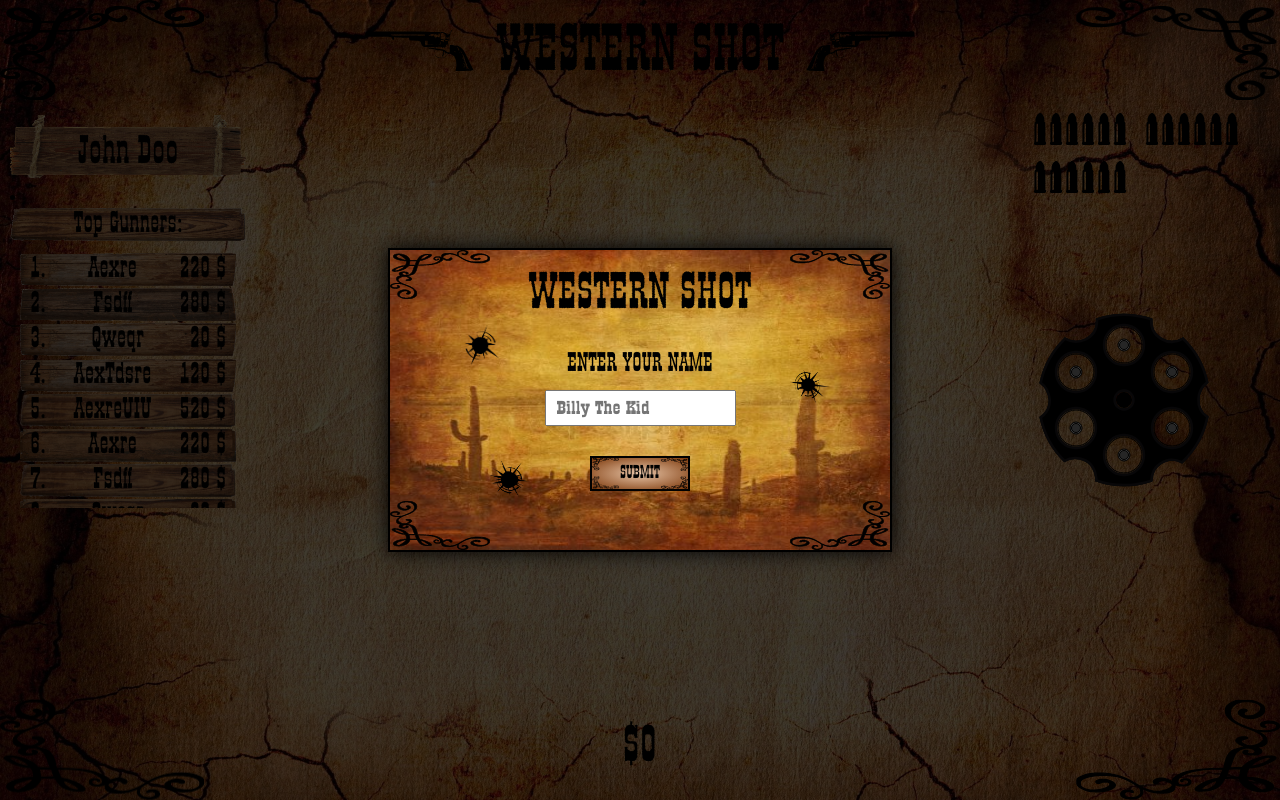
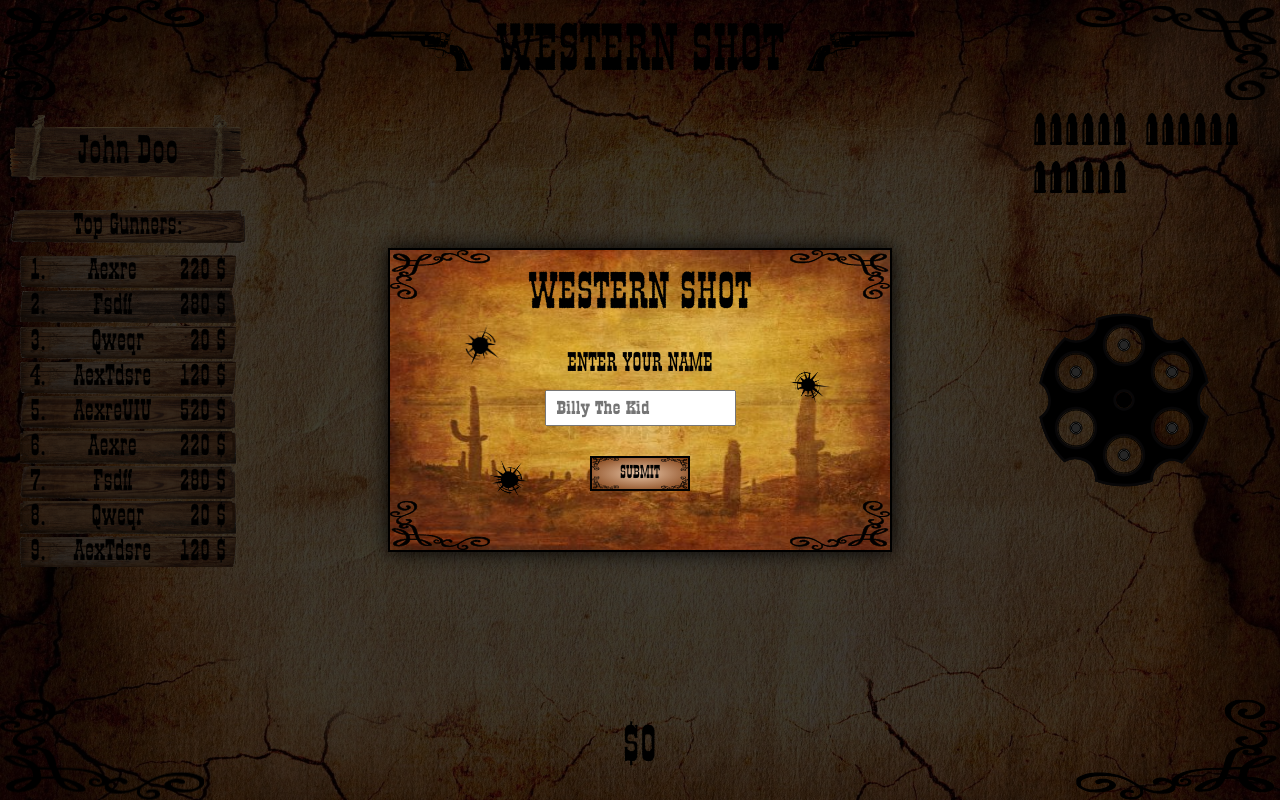
Before and after one commit to Cestrus/react_western_shooter, a React (Create React App) app: page / in a window 1280 px wide. Built offline with nearby package versions, Linux system fonts and the light colour scheme.

Commit message:
change styles infoPanel

```diff
--- a/src/components/InfoPanel/InfoPanel.module.css
+++ b/src/components/InfoPanel/InfoPanel.module.css
@@ -2,7 +2,7 @@
   display: flex;
   flex-direction: column;
   width: 100%;
-  height: 70%;
+  height: 80%;
 }
 
 .userNameWrap {
--- a/src/components/RecordsList/RecordsList.module.css
+++ b/src/components/RecordsList/RecordsList.module.css
@@ -22,6 +22,6 @@
 
 /* Handle */
 .list::-webkit-scrollbar-thumb {
-  background: #7d492d;
+  background: var(--color-prime-500);
   border-radius: 2px;
 }
```
